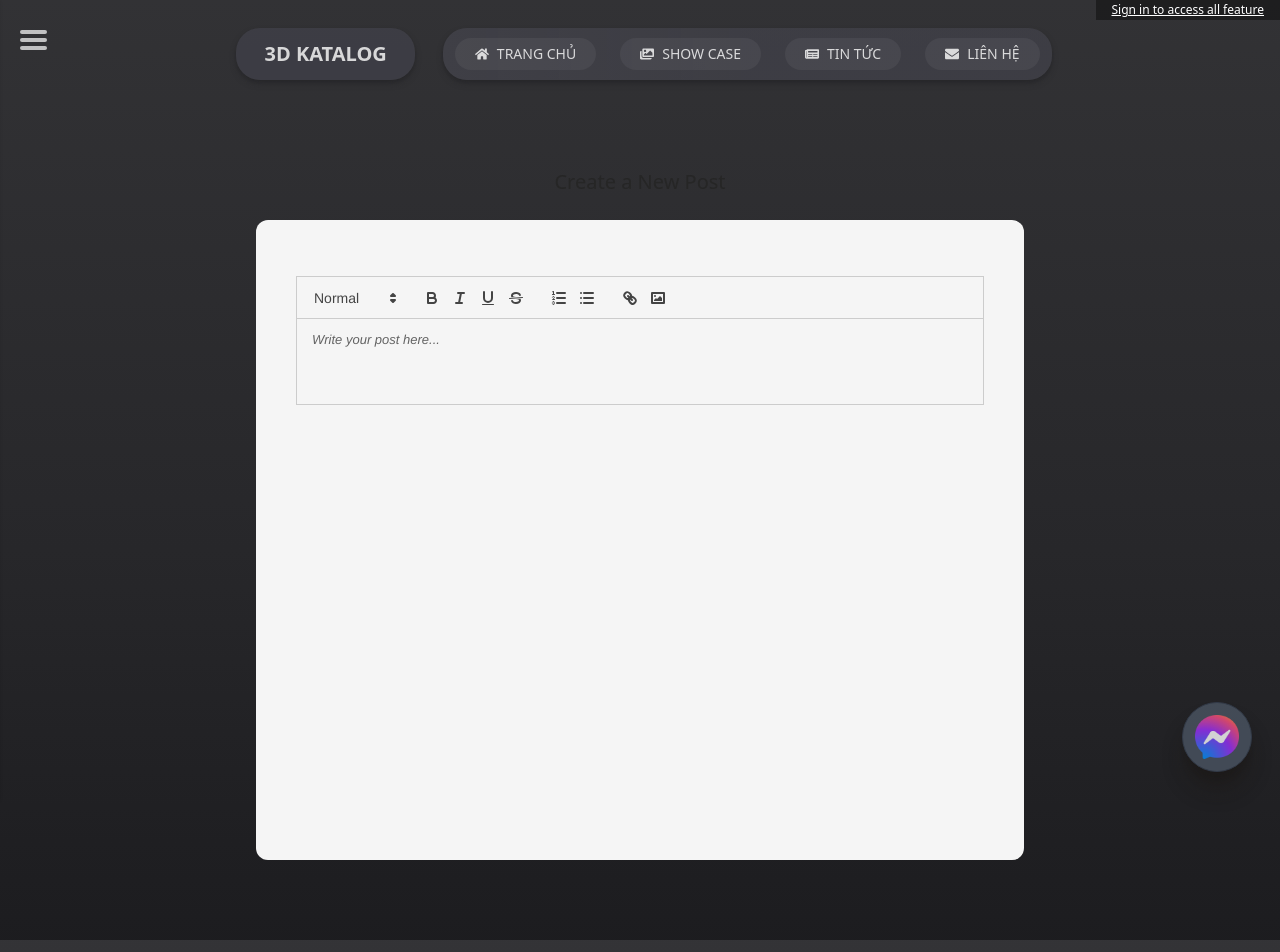
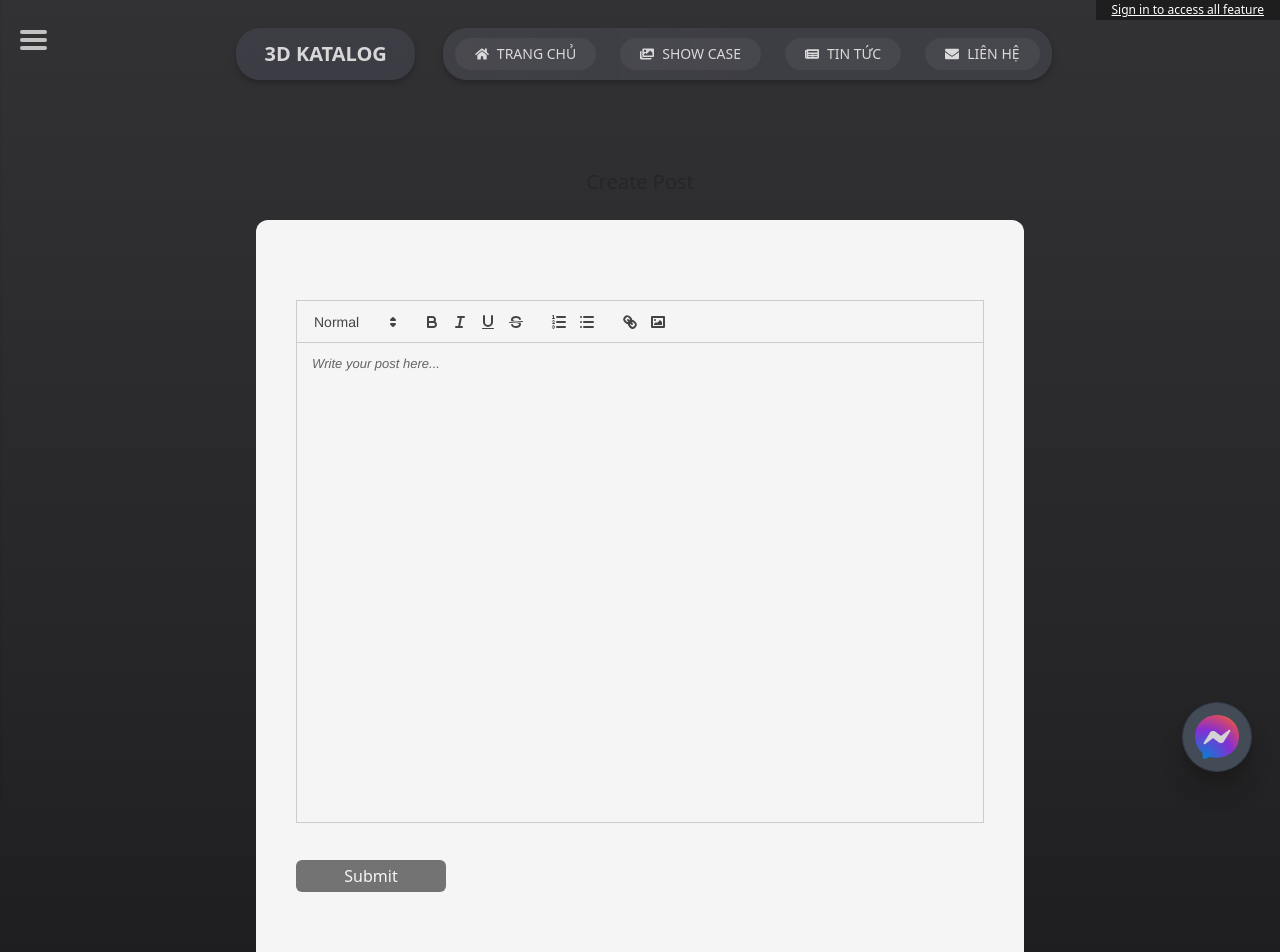
Before and after one commit to namke-dev/ThreeD-Catalog, a Next.js app: page /create-post in a window 1280 px wide. Shown: the top 952 px of the page. Built offline with nearby package versions, Linux system fonts and the light colour scheme; no server answers.

Commit message:
update create post lage

```diff
--- a/src/components/layouts/PostEditor.jsx
+++ b/src/components/layouts/PostEditor.jsx
@@ -35,6 +35,8 @@ const PostEditor = ({ content, setContent }) => {
       value={content}
       onChange={setContent}
       placeholder="Write your post here..."
+      className="
+      h-[60vh]"
     />
   );
 };
--- a/src/pages/create-post.js
+++ b/src/pages/create-post.js
@@ -17,7 +17,7 @@ const CreatePost = () => {
       mt-32
       text-xl text-neutral-800"
         >
-          Create a New Post
+          Create Post
         </h1>
 
         <div
@@ -25,11 +25,16 @@ const CreatePost = () => {
       flex flex-col
       mt-6
       w-[60vw]
-      h-[80vh]
-       bg-neutral-100 rounded-xl px-10 py-14"
+       bg-neutral-100 rounded-xl px-10 py-20"
         >
           <PostEditor content={content} setContent={setContent} />
-          {/* Add a button or form for submitting the post */}
+          <div
+            className="bg-neutral-500 text-neutral-100
+                  w-[150px] text-center rounded-md
+                  mt-20 py-1"
+          >
+            Submit
+          </div>
         </div>
       </div>
     </Layout>
```
